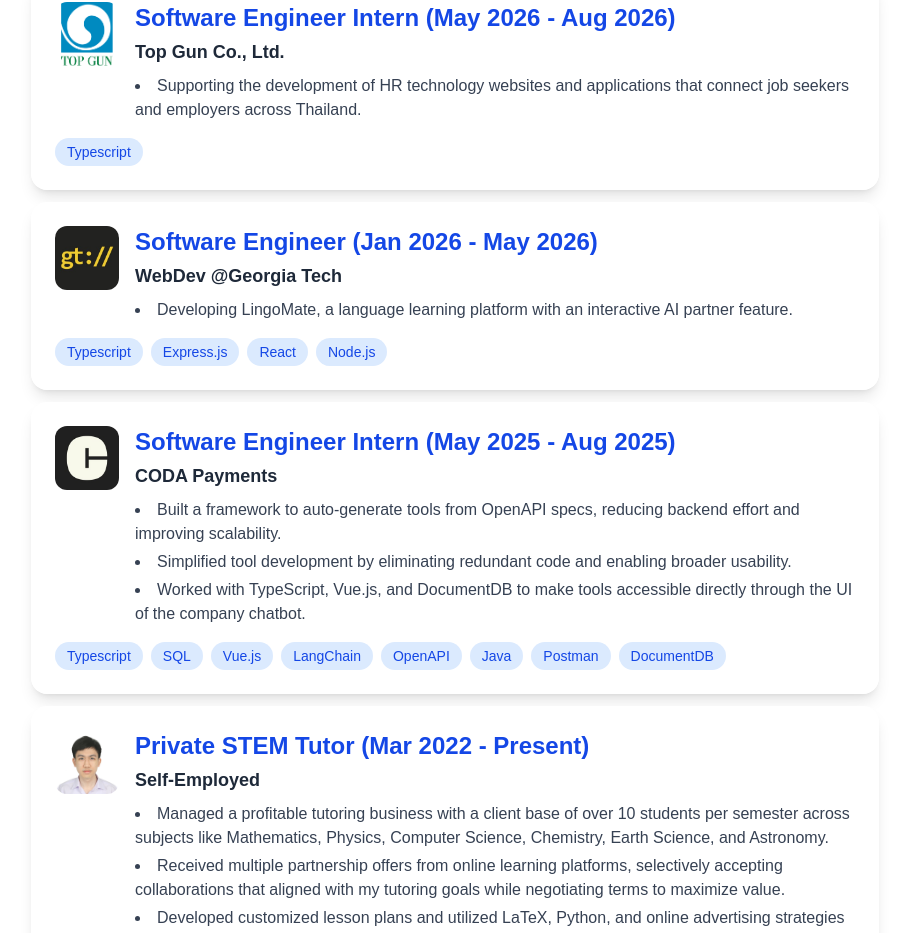
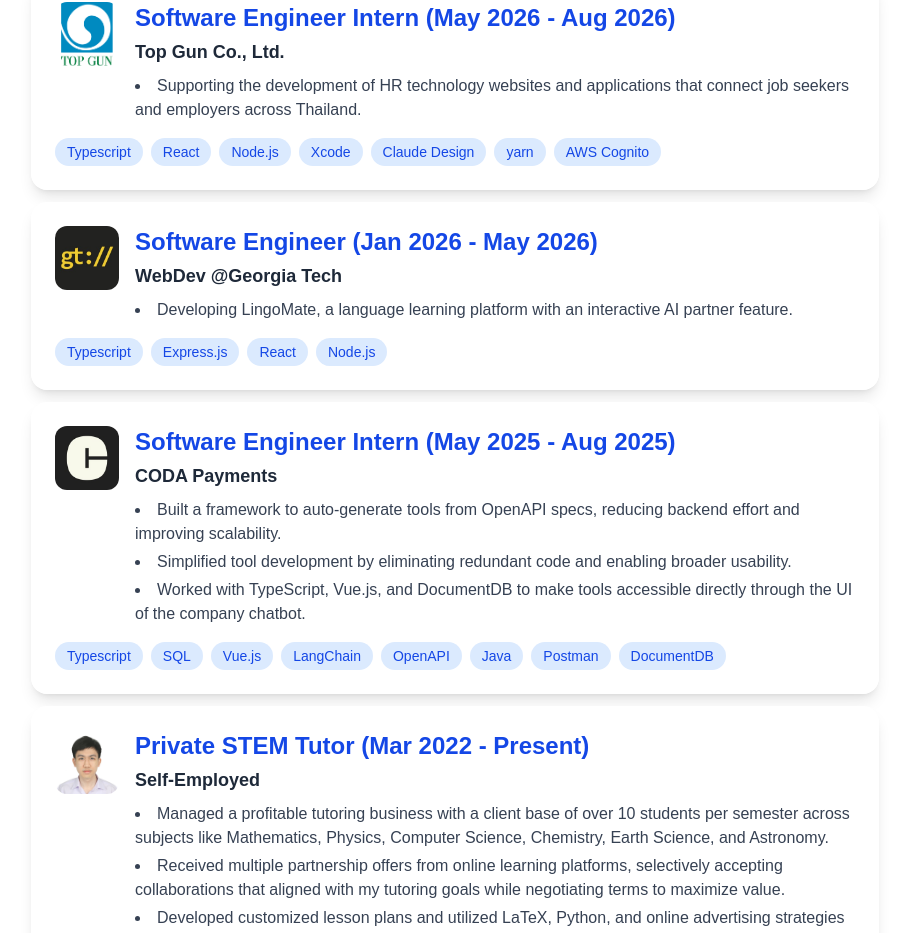
Before and after one commit to nitipon-ton/nitipon-portfolio, a Next.js app: page / in a window 1280 px wide. Shown: the part 1293-2226 px from the top of the page, without its empty margins (185-1094 px from the left). Built offline with nearby package versions, Linux system fonts and the light colour scheme.

Commit message:
Add intern info

```diff
--- a/app/page.tsx
+++ b/app/page.tsx
@@ -36,7 +36,7 @@
               desc={[
                 "Supporting the development of HR technology websites and applications that connect job seekers and employers across Thailand."
               ]}
-              tags={["Typescript"]}
+              tags={["Typescript", "React", "Node.js", "Xcode", "Claude Design", "yarn", "AWS Cognito"]}
               img="/topgun.png"
               link="https://www.linkedin.com/company/jobtopguncompany/"
             />
```
